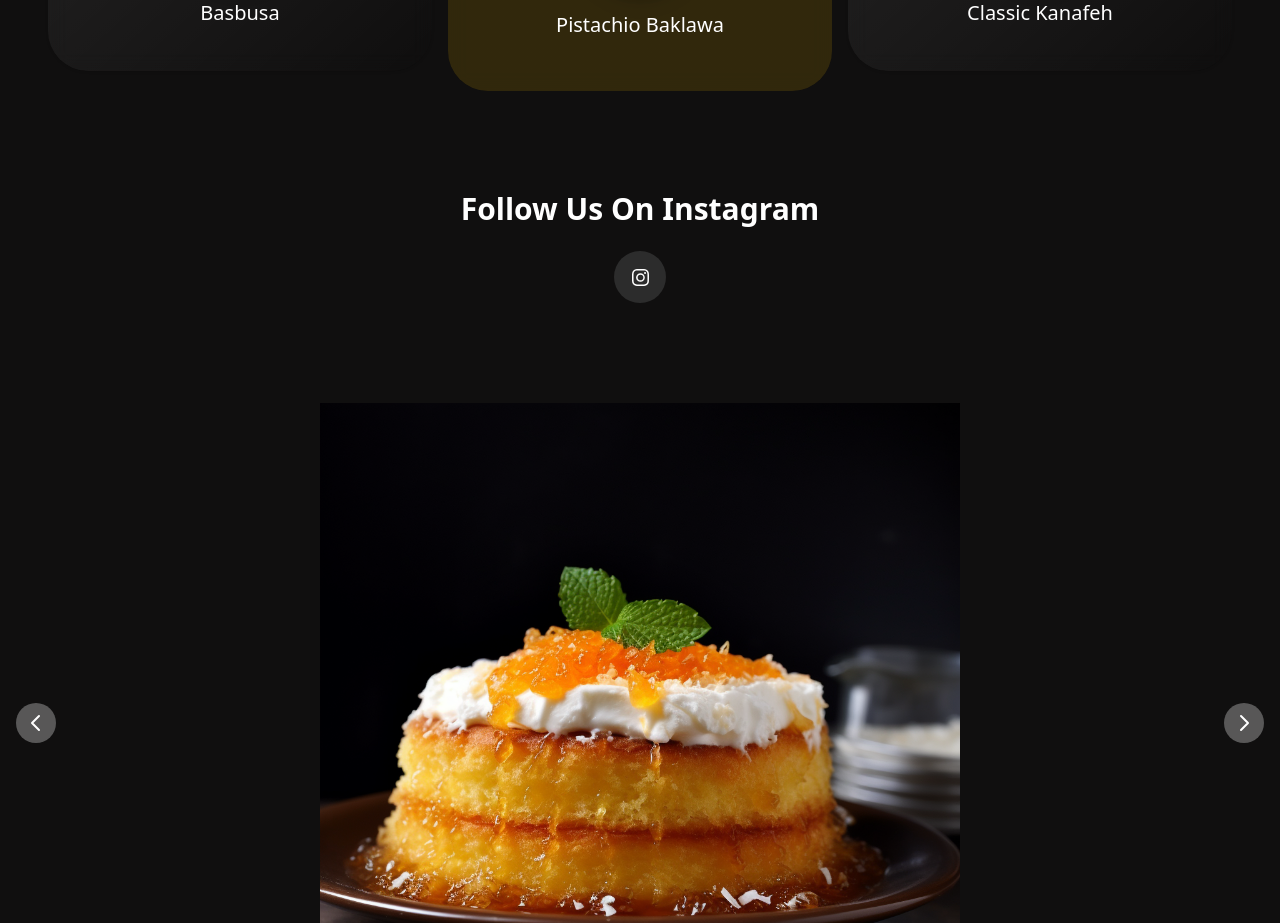
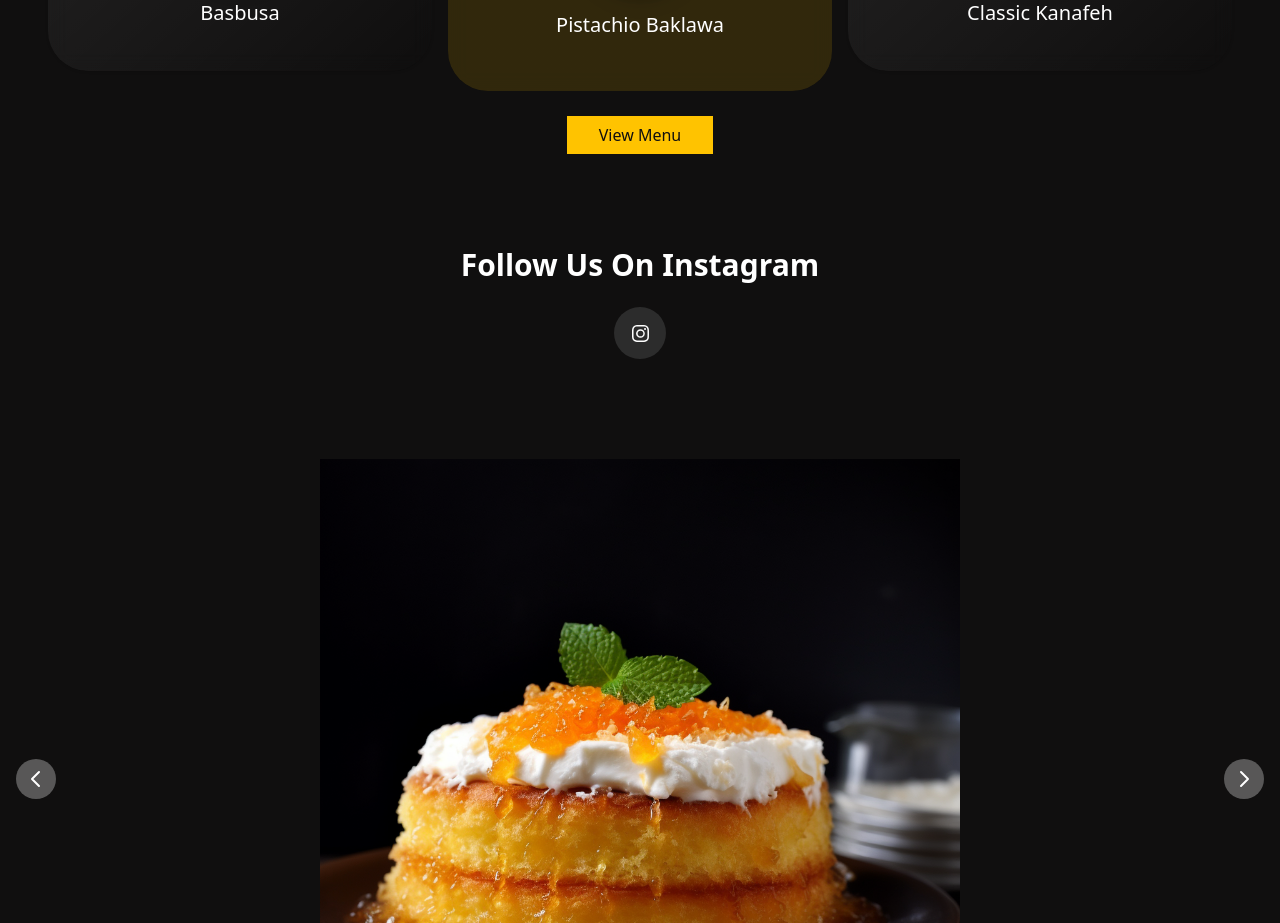
Before and after one commit to TeamBocean/KanafehSite, a React (Vite) app: page / in a window 1280 px wide. Shown: the part 1837-2760 px from the top of the page. Built offline with nearby package versions, Linux system fonts and the light colour scheme.

Commit message:
Added View Menu Button

```diff
--- a/src/components/Menu.jsx
+++ b/src/components/Menu.jsx
@@ -156,8 +156,12 @@ const Menu = () => {
               {arr[after].name}
             </h5>
           </div>
+
         </div>
       </div>
+      <div className="text-center mt-8">
+          <a href="https://www.just-eat.ie/restaurants-kanafeh-kingz-dublin-tallaght-tymon/menu" className="mx-auto px-8 py-2 text-black bg-orange">View Menu</a>
+          </div>
     </section>
   );
 };
```
